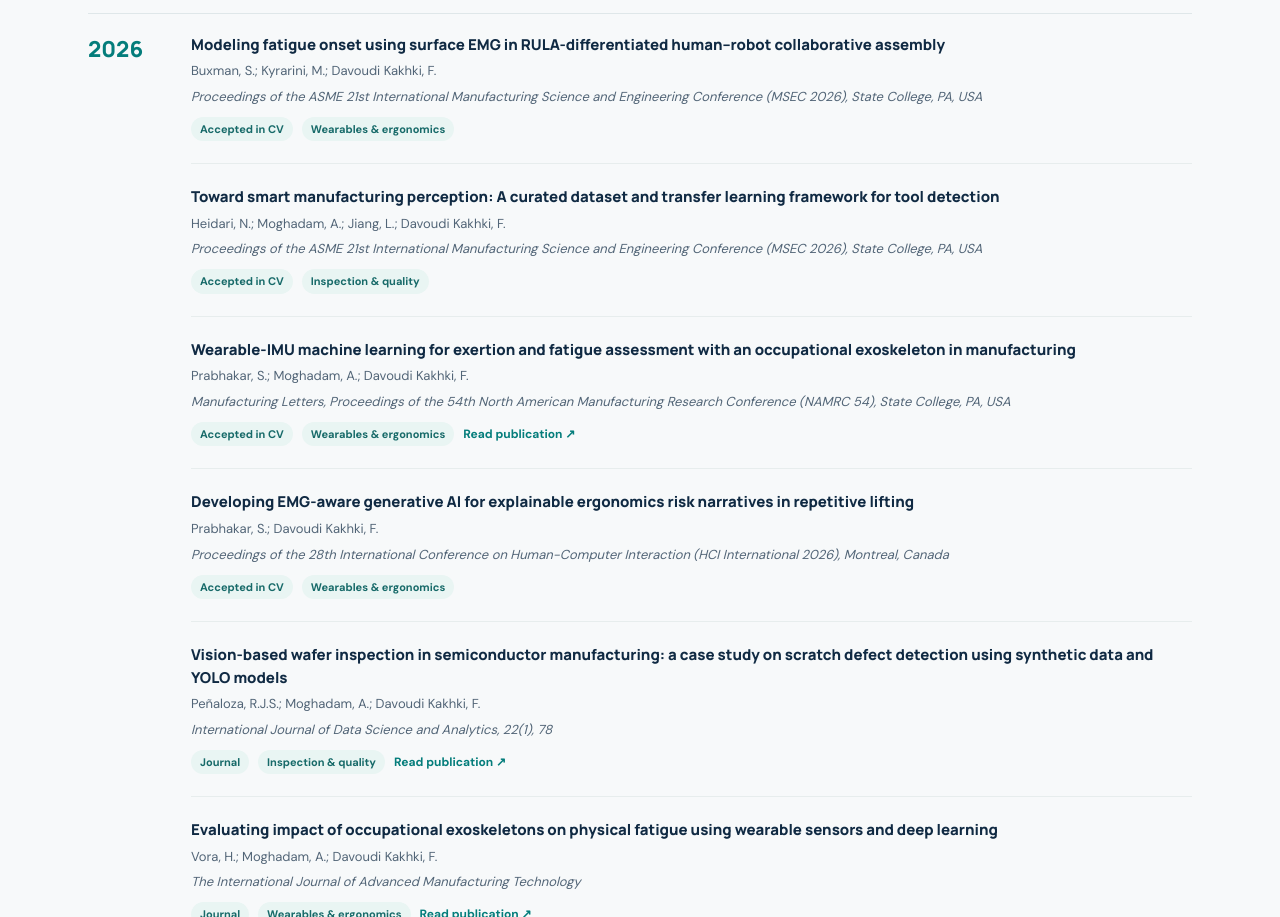
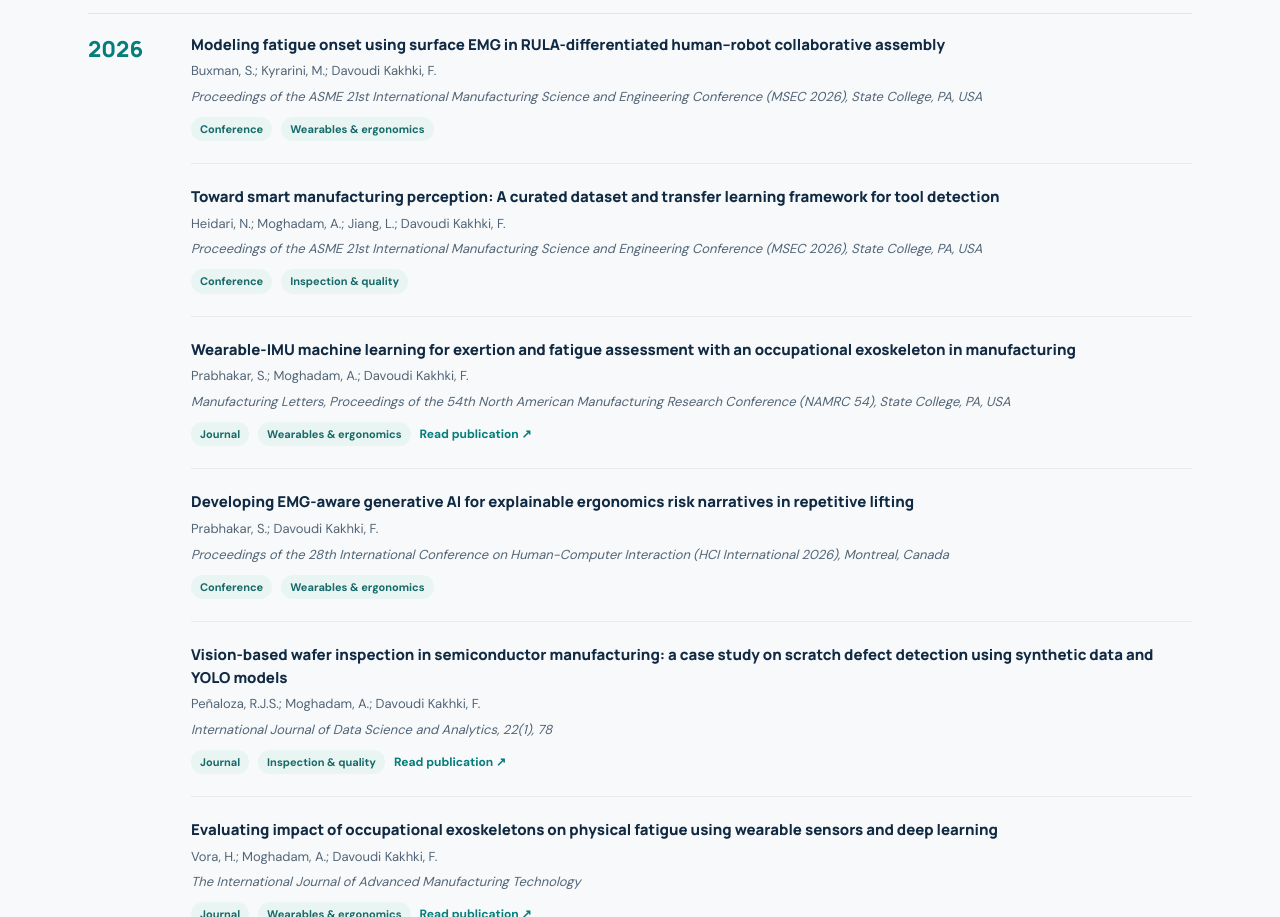
Before and after one commit to MLSA-Lab/MLSA-Lab.github.io, a plain HTML site: page index.html in a window 1280 px wide. Shown: the part 2329-3246 px from the top of the page. Drawn offline with Linux system fonts and the light colour scheme.

Commit message:
Update index.html

```diff
--- a/index.html
+++ b/index.html
@@ -53,11 +53,16 @@ const TOPICS = ["Wearables & ergonomics", "Inspection & quality", "Safety analyt
 const W=TOPICS[0], Q=TOPICS[1], S=TOPICS[2], M=TOPICS[3];
 const PUBLICATIONS = [
 
-  // ---- Accepted ----
-  { type: "accepted", year: 2026, topic: W, authors: "Buxman, S.; Kyrarini, M.; Davoudi Kakhki, F.", title: "Modeling fatigue onset using surface EMG in RULA-differentiated human–robot collaborative assembly", venue: "Proceedings of the ASME 21st International Manufacturing Science and Engineering Conference (MSEC 2026)", details: "State College, PA, USA", doi: "", dataset: "" },
-  { type: "accepted", year: 2026, topic: Q, authors: "Heidari, N.; Moghadam, A.; Jiang, L.; Davoudi Kakhki, F.", title: "Toward smart manufacturing perception: A curated dataset and transfer learning framework for tool detection", venue: "Proceedings of the ASME 21st International Manufacturing Science and Engineering Conference (MSEC 2026)", details: "State College, PA, USA", doi: "", dataset: "" },
-  { type: "accepted", year: 2026, topic: W, authors: "Prabhakar, S.; Moghadam, A.; Davoudi Kakhki, F.", title: "Wearable-IMU machine learning for exertion and fatigue assessment with an occupational exoskeleton in manufacturing", venue: "Manufacturing Letters, Proceedings of the 54th North American Manufacturing Research Conference (NAMRC 54)", details: "State College, PA, USA", doi: "https://doi.org/10.1016/j.mfglet.2026.07.032", dataset: "" },
-  { type: "accepted", year: 2026, topic: W, authors: "Prabhakar, S.; Davoudi Kakhki, F.", title: "Developing EMG-aware generative AI for explainable ergonomics risk narratives in repetitive lifting", venue: "Proceedings of the 28th International Conference on Human-Computer Interaction (HCI International 2026)", details: "Montreal, Canada", doi: "", dataset: "" },
+
+  // ---- Published in 2026 ----
+  { type: "conference", year: 2026, topic: W, authors: "Buxman, S.; Kyrarini, M.; Davoudi Kakhki, F.", title: "Modeling fatigue onset using surface EMG in RULA-differentiated human–robot collaborative assembly", venue: "Proceedings of the ASME 21st International Manufacturing Science and Engineering Conference (MSEC 2026)", details: "State College, PA, USA", doi: "", dataset: "" },
+
+  { type: "conference", year: 2026, topic: Q, authors: "Heidari, N.; Moghadam, A.; Jiang, L.; Davoudi Kakhki, F.", title: "Toward smart manufacturing perception: A curated dataset and transfer learning framework for tool detection", venue: "Proceedings of the ASME 21st International Manufacturing Science and Engineering Conference (MSEC 2026)", details: "State College, PA, USA", doi: "", dataset: "" },
+
+  { type: "journal", year: 2026, topic: W, authors: "Prabhakar, S.; Moghadam, A.; Davoudi Kakhki, F.", title: "Wearable-IMU machine learning for exertion and fatigue assessment with an occupational exoskeleton in manufacturing", venue: "Manufacturing Letters", details: "Proceedings of the 54th North American Manufacturing Research Conference (NAMRC 54), State College, PA, USA", doi: "https://doi.org/10.1016/j.mfglet.2026.07.032", dataset: "" },
+
+  { type: "conference", year: 2026, topic: W, authors: "Prabhakar, S.; Davoudi Kakhki, F.", title: "Developing EMG-aware generative AI for explainable ergonomics risk narratives in repetitive lifting", venue: "Proceedings of the 28th International Conference on Human-Computer Interaction (HCI International 2026)", details: "Montreal, Canada", doi: "", dataset: "" },
+
 
   // ---- Journal articles ----
   { type: "journal", year: 2026, topic: Q, authors: "Peñaloza, R.J.S.; Moghadam, A.; Davoudi Kakhki, F.", title: "Vision-based wafer inspection in semiconductor manufacturing: a case study on scratch defect detection using synthetic data and YOLO models", venue: "International Journal of Data Science and Analytics", details: "22(1), 78", doi: "https://doi.org/10.1007/s41060-026-01034-8", dataset: "" },
```
